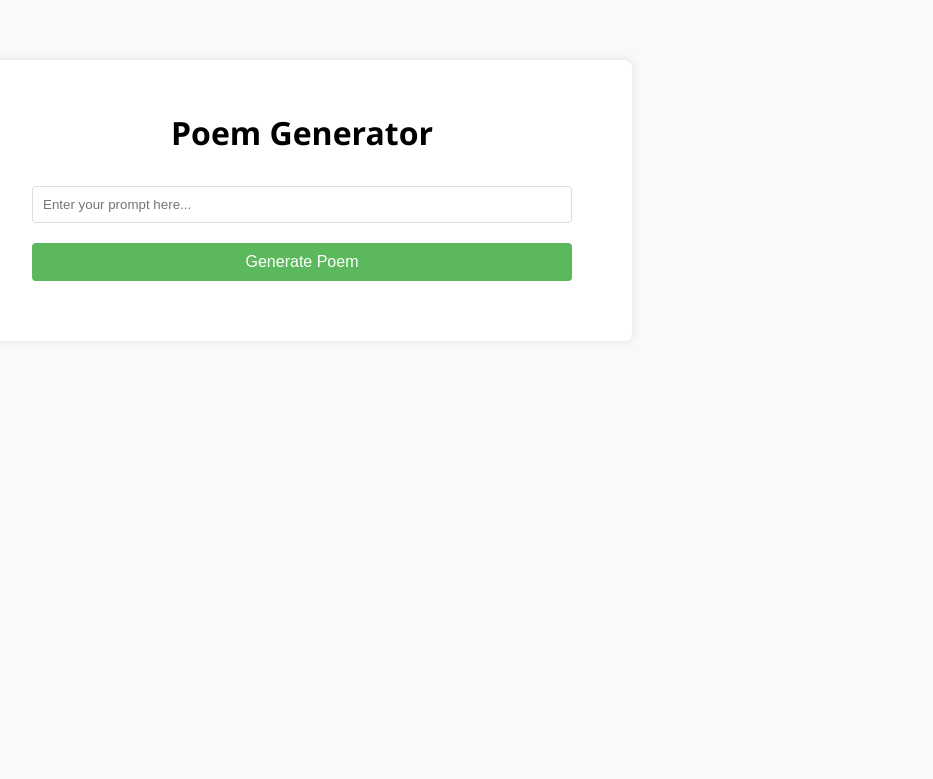
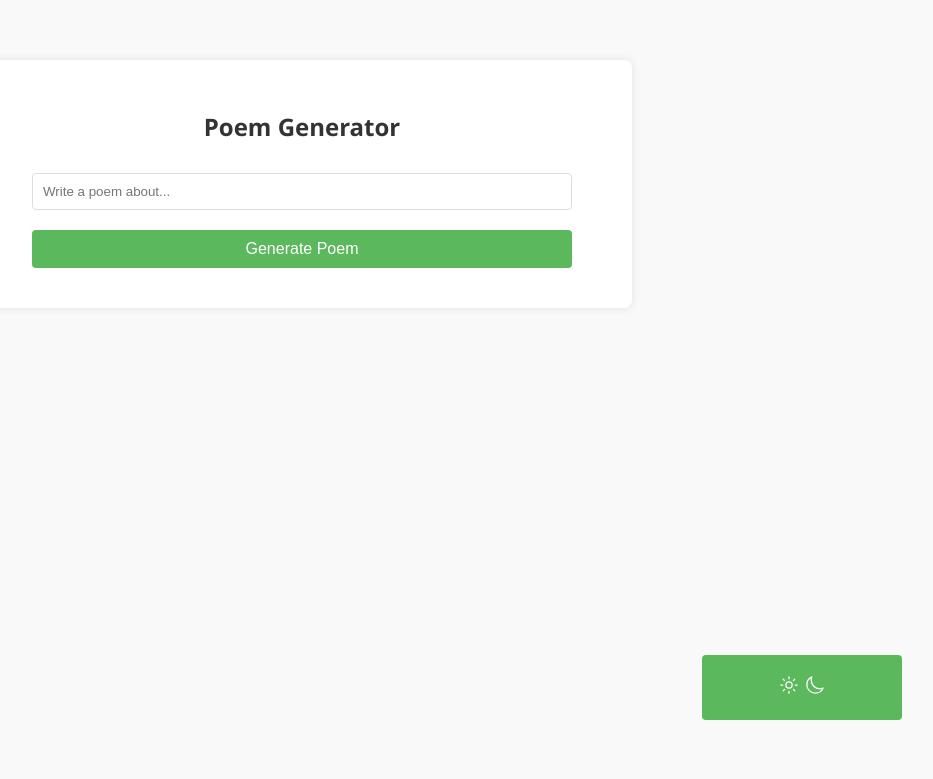
Before and after one commit to Ifihan/poem, a Flask app: page / in a window 1280 px wide. Shown: the top 779 px of the page, without its empty margins (338-1271 px from the left). Run offline with Flask 3, Linux system fonts and the light colour scheme.

Commit message:
chore: made changes to the frontend

```diff
--- a/templates/index.html
+++ b/templates/index.html
@@ -1,26 +1,39 @@
 <!DOCTYPE html>
 <html lang="en">
+
 <head>
     <meta charset="UTF-8">
     <meta name="viewport" content="width=device-width, initial-scale=1.0">
     <title>Poem Generator</title>
     <style>
+        :root {
+            --background-color: #f9f9f9;
+            --text-color: #333;
+            --container-bg-color: white;
+            --button-bg-color: #5cb85c;
+            --button-hover-bg-color: #4cae4c;
+        }
+
         body {
             font-family: 'Segoe UI', Tahoma, Geneva, Verdana, sans-serif;
             margin: 0;
-            padding: 20px;
-            background-color: #f9f9f9;
+            padding-top: 60px;
+            background-color: var(--background-color);
+            color: var(--text-color);
             text-align: center;
         }
+
         #container {
-            background-color: white;
+            background-color: var(--container-bg-color);
             max-width: 600px;
-            margin: 40px auto;
+            margin: 0 auto;
             padding: 30px;
-            box-shadow: 0px 0px 10px rgba(0,0,0,0.1);
+            box-shadow: 0px 0px 10px rgba(0, 0, 0, 0.1);
             border-radius: 8px;
         }
-        input[type="text"], button {
+
+        input[type="text"],
+        button {
             padding: 10px;
             margin: 10px 0;
             border: 1px solid #ddd;
@@ -28,48 +41,81 @@
             width: 90%;
             box-sizing: border-box;
         }
+
         button {
-            background-color: #5cb85c;
+            background-color: var(--button-bg-color);
             color: white;
             border: none;
             cursor: pointer;
             font-size: 16px;
         }
+
         button:hover {
-            background-color: #4cae4c;
+            background-color: var(--button-hover-bg-color);
         }
-        #poem-container {
-            text-align: left;
-            white-space: pre-wrap; /* Keeps the format of the poem */
-            margin-top: 20px;
-            color: #333;
-        }
+
+      body {
+      transition: background-color 0.3s ease;
+    }
+
+    .dark-mode {
+      background-color: #333;
+      color: #fff;
+    }
+
+    .heading{
+        color: #333;
+    }
+
+    .main-container{
+        height: 90vh;
+        position: relative;
+    }
+
+    .btn{
+        font-size: 20px;
+        padding: 20px 30px;
+        width: 200px;
+        position: absolute;
+        bottom: 50px;
+        right: 40px;
+    }
+
+
     </style>
 </head>
+
 <body>
+   <section class="main-container">
     <div id="container">
-        <h1>Poem Generator</h1>
-        <input type="text" id="prompt-input" placeholder="Enter your prompt here...">
-        <button id="generate-btn">Generate Poem</button>
-        <div id="poem-container"></div>
+        <h1 class="heading">Poem Generator</h1>
+        <form action="/generate-poem" method="POST">
+            <input type="text" name="prompt" id="prompt-input" required placeholder="Write a poem about...">
+            <button id="generate-btn">Generate Poem</button>
+        </form>
     </div>
 
-    <script>
-        document.getElementById('generate-btn').addEventListener('click', function() {
-            var prompt = document.getElementById('prompt-input').value;
-            fetch('/generate-poem', { // Replace 'API_ENDPOINT' with the actual endpoint
-                method: 'POST',
-                headers: {
-                    'Content-Type': 'application/json'
-                },
-                body: JSON.stringify({ prompt: prompt })
-            })
-            .then(response => response.json())
-            .then(data => {
-                document.getElementById('poem-container').innerText = data.poem;
-            })
-            .catch(error => console.error('Error:', error));
+    <button id="toggleButton" class="btn">
+     <ion-icon name="sunny-outline"></ion-icon>
+     <ion-icon name="moon-outline"></ion-icon>
+    </button>
+   </section>
+
+  <script>
+
+    document.addEventListener('DOMContentLoaded', function () {
+        const body = document.body;
+        const toggleButton = document.getElementById('toggleButton');
+
+        toggleButton.addEventListener('click', function () {
+            body.classList.toggle('dark-mode');
         });
-    </script>
+    });
+
+</script>
+<script nomodule src="https://unpkg.com/ionicons@7.1.0/dist/ionicons/ionicons.js"></script>
+<script type="module" src="https://unpkg.com/ionicons@7.1.0/dist/ionicons/ionicons.esm.js"></script>
+
 </body>
+
 </html>
```
Also changed, not shown: assets/style.css (added, +16 -0 lines), templates/response.html (added, +74 -0 lines), test_app.py (added, +23 -0 lines).
